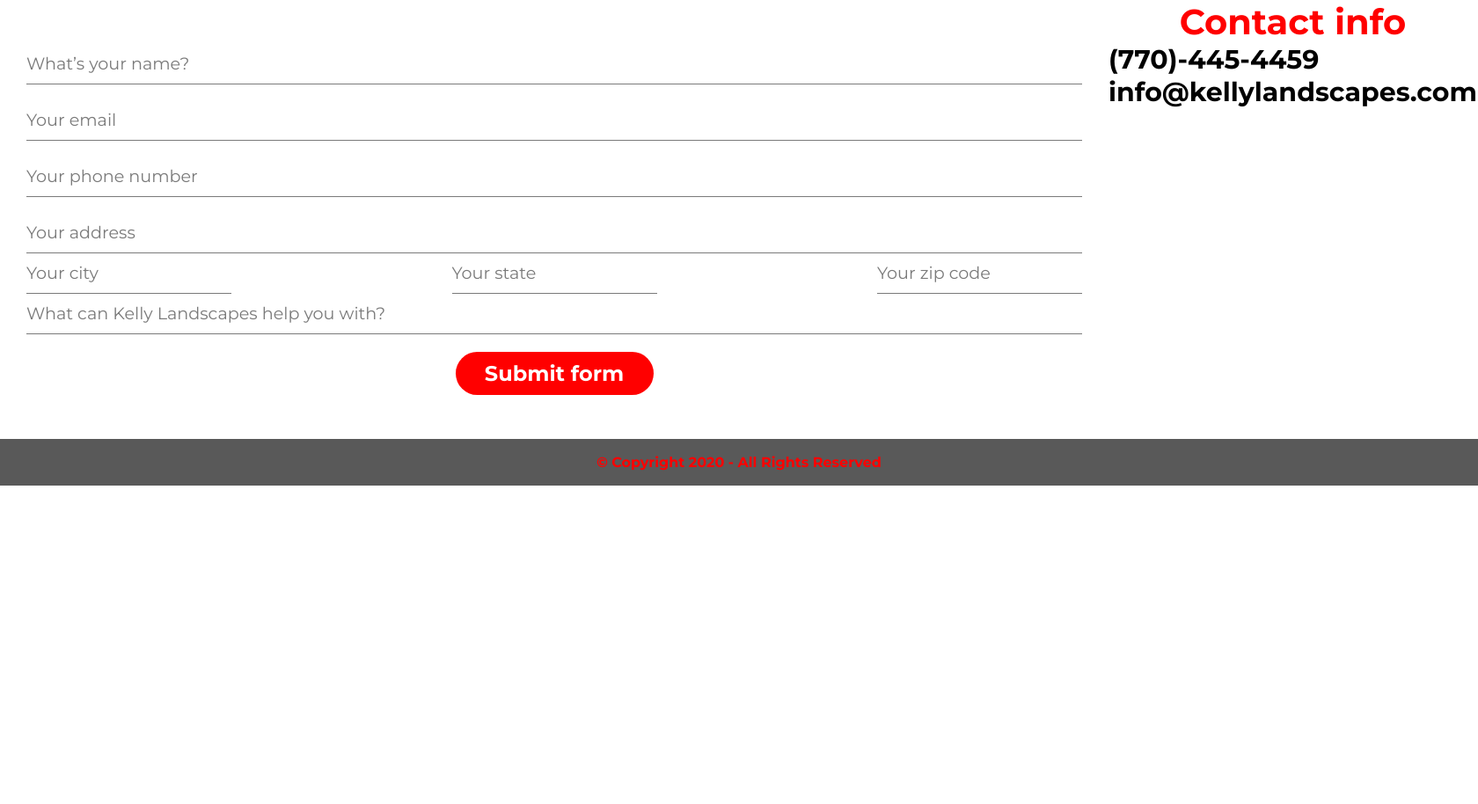
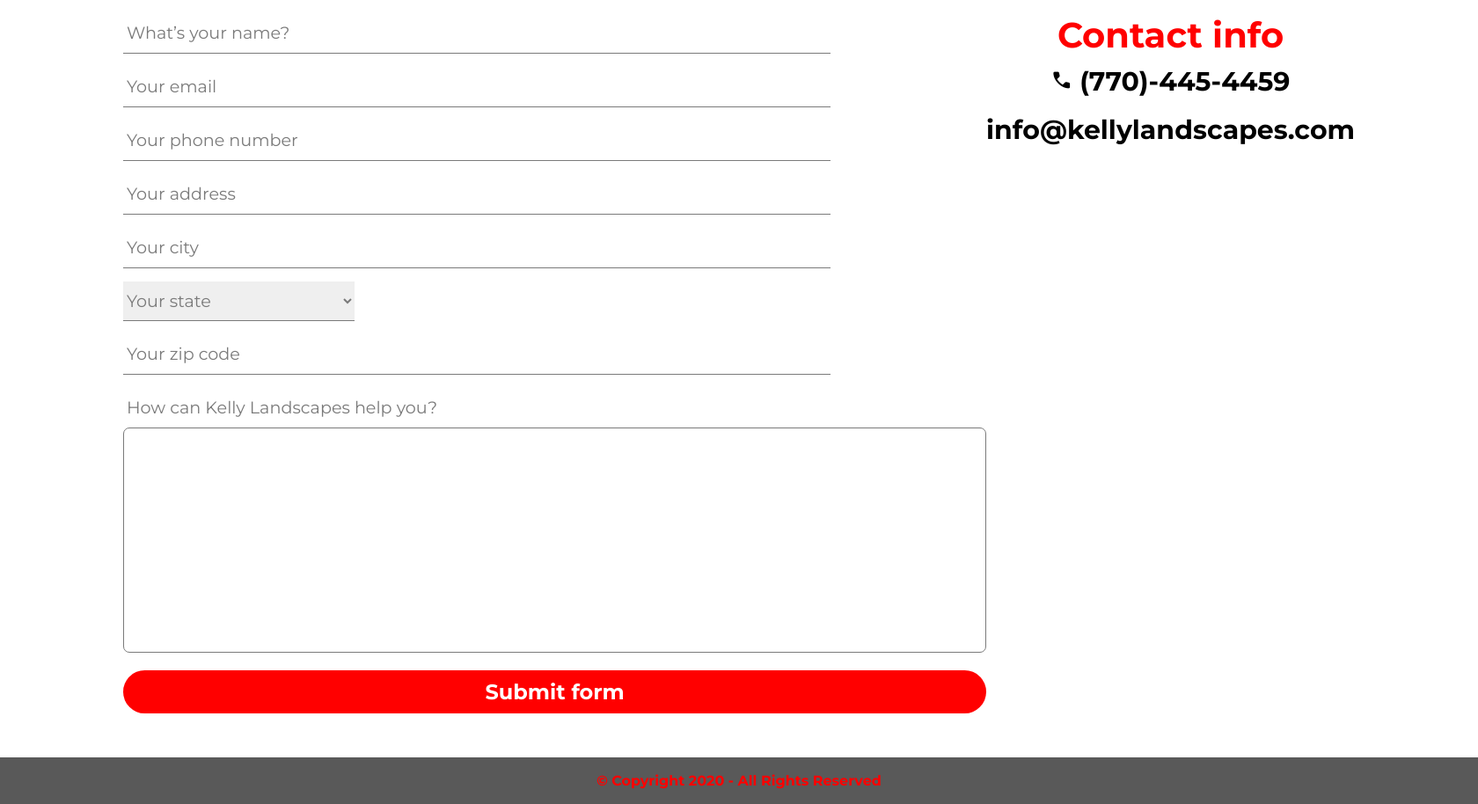
Before and after one commit to aaavramenk0/kelly-landscape-management, a PHP site: page /free-lawn-estimate.html in a window 1680 px wide; the page is wider, and only the part inside the window is pictured. Shown: the part 500-1414 px from the top of that part at 88% size. Before the commit the page ends 1052 px from the top of that part, so only its background shows below. Run offline with PHP 8.4, Linux system fonts and the light colour scheme; some web fonts are replaced.

Commit message:
08/08/2022 - patch #23

```diff
--- a/css/lawn-estimate.css
+++ b/css/lawn-estimate.css
@@ -23,7 +23,6 @@ body{
 header{
     background: url(../img/bg_photo_estimate.svg);
     background-repeat: no-repeat;
-    height: 500px;
     background-position: center;
 }
 
@@ -136,33 +135,51 @@ header{
 }
 
 .wrapper {
-    width: 1200px;
+    width: 1400px;
+    margin: 0 auto;
     display: flex;
     justify-content: space-between;
+    align-items: top;
 }
 
 form{
-    margin: 50px 30px;
     display: grid;
 }
-input {
+input{
     border: 0;
     border-bottom: 1px solid #7A7A7A;
     line-height: 45px;
     color: #7A7A7A;
     font-size: 1.2em;
-    font-family: 'Montserrat', sans-serif;
+    font-family: var(--montserrat-font);
+    width: 800px;
+    margin-top: 15px;
+    padding-left: 4px;
+}
+option{
+    font-family: var(--montserrat-font);
 }
 input::placeholder{
     color: #7A7A7A;
-    font-family: 'Montserrat', sans-serif;
+    font-family: var(--montserrat-font);
+}
+.state-selection{
+    border: 0;
+    border-bottom: 1px solid #7A7A7A;
+    height: 45px;
+    color: #7A7A7A;
+    font-family: var(--montserrat-font);
+    font-size: 1.2em;
+    width: fit-content;
+    margin-top: 15px;
 
 }
 .submit-btn{
     border: 0;
     padding: 10px;
-    margin: 0 auto;
+    width: 100%;
     margin-top: 20px;
+    margin-bottom: 50px;
 }
 
 .contact-heading{
@@ -170,13 +187,37 @@ input::placeholder{
     color: var(--main-red-color);
     font-size: 40px;
     text-align: center;
+    margin-top: 15px;
+    margin-bottom: 10px;
 }
-
+.material-symbols-rounded{
+    font-variation-settings:
+    'FILL' 1,
+    'wght' 600,
+    'GRAD' 0,
+    'opsz' 48;
+}
 .phone, .mail {
     font-family: var(--montserrat-font);
     font-weight: bold;
     font-size: 30px;
+    text-align: center;
 }
+#last-input{
+    border: 0;
+    background: #fff;
+}
+textarea{
+    resize: none;
+    border: 1px solid #7A7A7A;
+    border-radius: 7px;
+    padding: 7px;
+    color: #7A7A7A;
+    font-size: 1.2em;
+    font-family: 'Montserrat', sans-serif;
+}
+
+
 
 footer{
     padding: 17px;
--- a/free-lawn-estimate.html
+++ b/free-lawn-estimate.html
@@ -4,6 +4,9 @@
     <meta charset="UTF-8">
     <meta http-equiv="X-UA-Compatible" content="IE=edge">
     <meta name="viewport" content="width=device-width, initial-scale=1, shrink-to-fit=no">
+    <!-- Link to icons for phone and mail-->
+    <link rel="stylesheet" href="https://fonts.googleapis.com/css2?family=Material+Symbols+Rounded:opsz,wght,FILL,GRAD@20..48,100..700,0..1,-50..200" />
+    <link rel="stylesheet" href="https://fonts.googleapis.com/css2?family=Material+Symbols+Rounded:opsz,wght,FILL,GRAD@20..48,100..700,0..1,-50..200" />
     <!-- Connecting CSS to HTML -->
     <link rel="stylesheet" href="css/lawn-estimate.css">
     <!-- Icon in title -->
@@ -32,19 +35,21 @@
             <a href="free-lawn-estimate.html" class="btn est-btn">Free Lawn <br> Estimate</a>
         </div>
     </header>
-
+    <!-- Form and contacts
     <section>
         <div class="wrapper">
             <div class="form">
-                <form action="" class="contact-form">
+                <form action="submit" class="contact-form">
                     <input type="text" name="name" id="" placeholder="What’s your name?">
                     <br><input type="email" name="mail" id="" placeholder="Your email">
                     <br><input type="tel" name="phone" id="" placeholder="Your phone number">
                     <br><input type="text" name="adress" id="" placeholder="Your address">
                     <div class="wrapper">
-                        <input type="text" name="city" id="" placeholder="Your city">
-                        <input type="text" name="state" id="" placeholder="Your state">
-                        <input type="text" name="zip" id="" placeholder="Your zip code">
+                        <div class="inner-form">
+                            <input type="text" name="city" id="" placeholder="Your city">
+                            <input type="text" name="state" id="" placeholder="Your state">
+                            <input type="text" name="zip" id="" placeholder="Your zip code">
+                        </div>
                     </div>
                     <input type="text" name="message" id="" placeholder="What can Kelly Landscapes help you with?">
                     <button type="submit" class="submit-btn btn">Submit form</button>
@@ -60,14 +65,93 @@
             </div>
         </div>
     </section>
+    -->
+
+
+    <div class="wrapper">
+        <form action="submit" class="contact-form">
+            <input type="text" name="name" id="" placeholder="What’s your name?">
+            <input type="email" name="mail" id="" placeholder="Your email">
+            <input type="tel" name="phone" id="" placeholder="Your phone number">
+            <input type="text" name="adress" id="" placeholder="Your address">
+            <input type="text" name="city" id="" placeholder="Your city">
+            <div class="input-wrap">
+            <select class="state-selection">
+                <option value="state">Your state</option>
+                <option value="AL">Alabama (AL)</option>
+                <option value="AK">Alaska (AK)</option>
+                <option value="AZ">Arizona (AZ)</option>
+                <option value="AR">Arkansas (AR)</option>
+                <option value="CA">California (CA)</option>
+                <option value="CO">Colorado (CO)</option>
+                <option value="CT">Connecticut (CT)</option>
+                <option value="DE">Delaware (DE)</option>
+                <option value="DC">District Of Columbia (DC)</option>
+                <option value="FL">Florida (FL)</option>
+                <option value="GA">Georgia (GA)</option>
+                <option value="HI">Hawaii (HI)</option>
+                <option value="ID">Idaho (ID)</option>
+                <option value="IL">Illinois (IL)</option>
+                <option value="IN">Indiana (IN)</option>
+                <option value="IA">Iowa (IA)</option>
+                <option value="KS">Kansas (KS)</option>
+                <option value="KY">Kentucky (KY)</option>
+                <option value="LA">Louisiana (LA)</option>
+                <option value="ME">Maine (ME)</option>
+                <option value="MD">Maryland (MD)</option>
+                <option value="MA">Massachusetts (MA)</option>
+                <option value="MI">Michigan (MI)</option>
+                <option value="MN">Minnesota (MN)</option>
+                <option value="MS">Mississippi (MS)</option>
+                <option value="MO">Missouri (MO)</option>
+                <option value="MT">Montana (MT)</option>
+                <option value="NE">Nebraska (NE)</option>
+                <option value="NV">Nevada (NV)</option>
+                <option value="NH">New Hampshire (NH)</option>
+                <option value="NJ">New Jersey (NJ)</option>
+                <option value="NM">New Mexico (NM)</option>
+                <option value="NY">New York (NY)</option>
+                <option value="NC">North Carolina (NC)</option>
+                <option value="ND">North Dakota (ND)</option>
+                <option value="OH">Ohio (OH)</option>
+                <option value="OK">Oklahoma (OK)</option>
+                <option value="OR">Oregon (OR)</option>
+                <option value="PA">Pennsylvania (PA)</option>
+                <option value="RI">Rhode Island (RI)</option>
+                <option value="SC">South Carolina (SC)</option>
+                <option value="SD">South Dakota (SD)</option>
+                <option value="TN">Tennessee (TN)</option>
+                <option value="TX">Texas (TX)</option>
+                <option value="UT">Utah (UT)</option>
+                <option value="VT">Vermont (VT)</option>
+                <option value="VA">Virginia (VA)</option>
+                <option value="WA">Washington (WA)</option>
+                <option value="WV">West Virginia (WV)</option>
+                <option value="WI">Wisconsin (WI)</option>
+                <option value="WY">Wyoming (WY)</option>
+            </select>
+            <input type="text" name="zip" id="" placeholder="Your zip code">
+            </div>
+            <input type="text" name="message" id="last-input" placeholder="How can Kelly Landscapes help you?" disabled> <textarea name="" id="" cols="30" rows="10"></textarea>
+            <button type="submit" class="submit-btn btn">Submit form</button>
+        </form>
+        <div class="contacts">
+            <h2 class="contact-heading">
+                Contact info
+            </h2>
+            <a href="tel:+17704454459"><p class="phone"><span class="material-symbols-rounded">call</span> (770)-445-4459</p></a>
+            <br>
+            <a href="mailto:info@kellylandscapes.com"><p class="mail"> <!--<span class="material-symbols-rounded">mail</span>--> info@kellylandscapes.com</p></a>
+        </div>
+    </div>
+
+
+
 
     <footer>
         <p class="footer-text">© Copyright 2020 - All Rights Reserved</p>
     </footer>
 
-
-
     <script src="js/dropdown.js"></script>
-
 </body>
 </html>
--- a/starter code.txt
+++ b/starter code.txt
@@ -12,7 +12,7 @@
     <title>KLM | </title>
   </head>
   <body>
-    <h1>Hello, world!</h1>
+    <h1>Coming soon</h1>
 
     <!-- Optional JavaScript -->
     <!-- jQuery first, then Popper.js, then Bootstrap JS -->
```
Also changed, not shown: properly-sweeping.html (+23 -0 lines).
